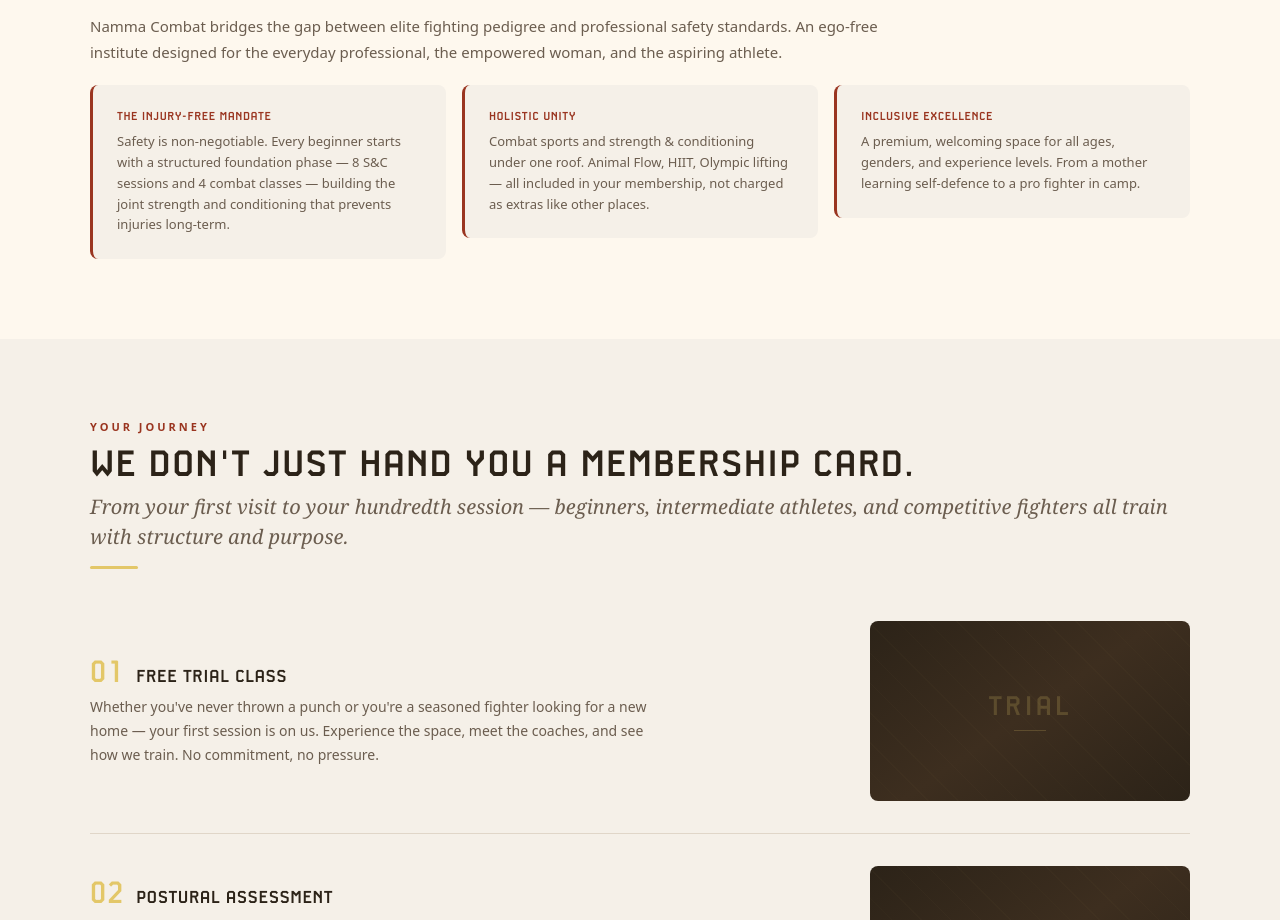
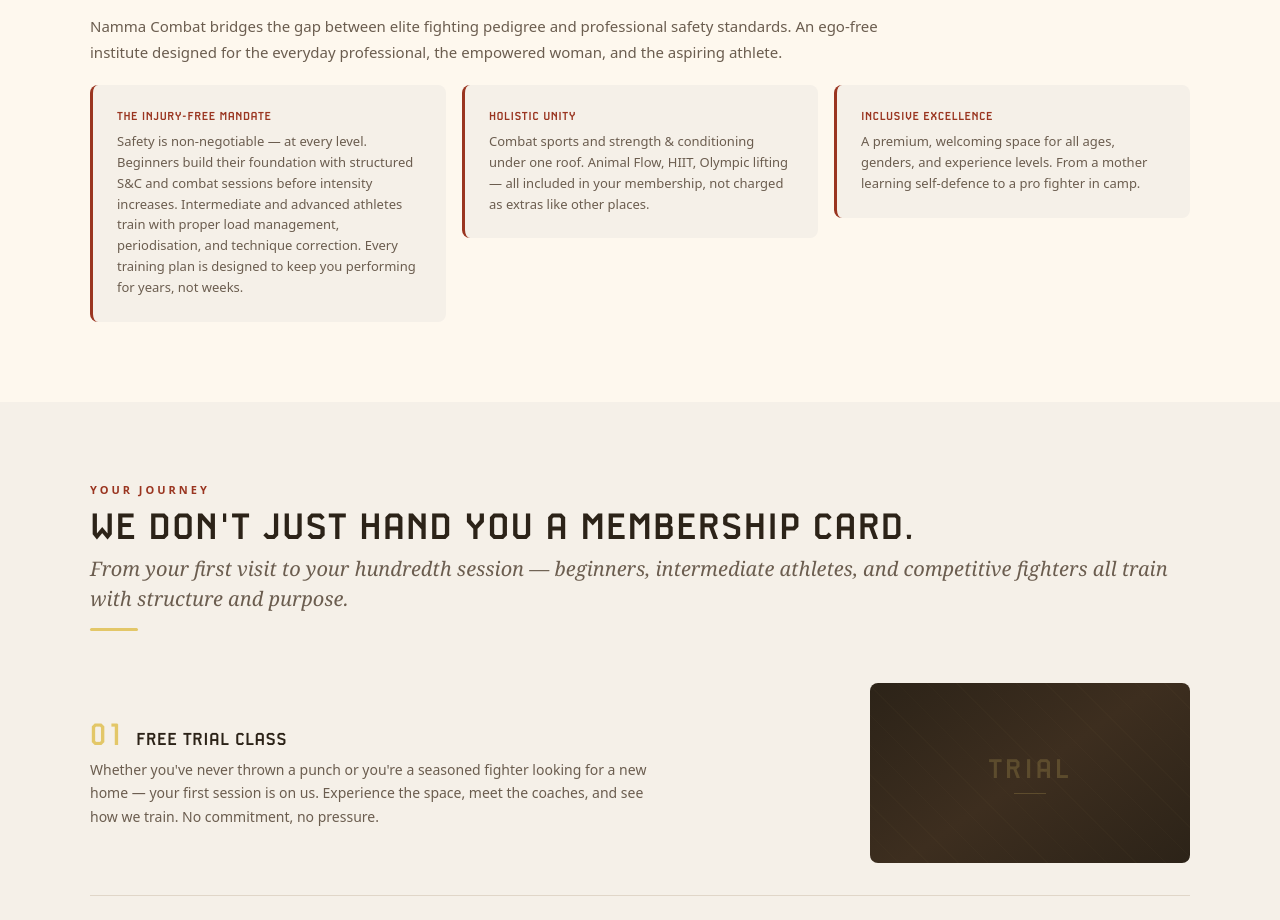
Before and after one commit to vikramravella/namma-combat-site, a Next.js app: page / in a window 1280 px wide. Shown: the part 920-1840 px from the top of the page. Built offline with nearby package versions, Linux system fonts and the light colour scheme.

Commit message:
Update injury-free mandate for all levels

```diff
--- a/src/components/Welcome.js
+++ b/src/components/Welcome.js
@@ -1,4 +1,3 @@
-'use client';
 import { Reveal, Section, Eyebrow, Heading, SubHeading, GoldBar, Body } from './ui';
 
 export default function Welcome() {
@@ -19,7 +18,7 @@
       </div>
       <div style={{ display: 'grid', gridTemplateColumns: 'repeat(auto-fit, minmax(260px, 1fr))', gap: 16, marginTop: 8 }}>
         {[
-          ['The injury-free mandate', 'Safety is non-negotiable. Every beginner starts with a structured foundation phase — 8 S&C sessions and 4 combat classes — building the joint strength and conditioning that prevents injuries long-term.'],
+          ['The injury-free mandate', 'Safety is non-negotiable — at every level. Beginners build their foundation with structured S&C and combat sessions before intensity increases. Intermediate and advanced athletes train with proper load management, periodisation, and technique correction. Every training plan is designed to keep you performing for years, not weeks.'],
           ['Holistic unity', 'Combat sports and strength & conditioning under one roof. Animal Flow, HIIT, Olympic lifting — all included in your membership, not charged as extras like other places.'],
           ['Inclusive excellence', 'A premium, welcoming space for all ages, genders, and experience levels. From a mother learning self-defence to a pro fighter in camp.'],
         ].map(([t, d], i) => (
```
